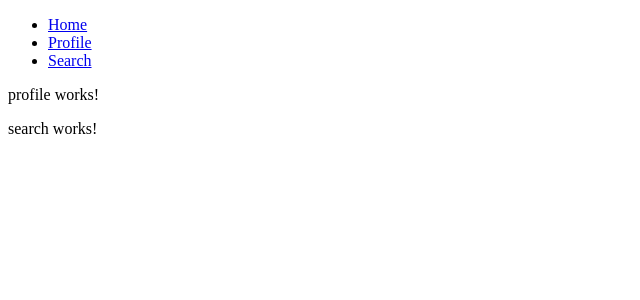
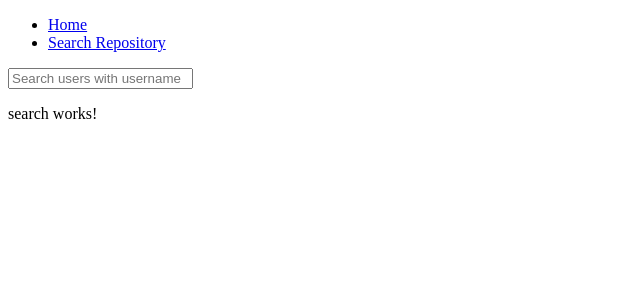
Before and after one commit to DavidWatibini/git-search, an Angular app: page /search in a window 1280 px wide. Shown: the top 300 px of the page, without its empty margins (0-640 px from the left). Built offline with nearby package versions, Linux system fonts and the light colour scheme.

Commit message:
form input creadted and form modules imported

```diff
--- a/src/app/app.module.ts
+++ b/src/app/app.module.ts
@@ -7,6 +7,7 @@ import {HttpClientModule} from '@angular/common/http';
 import { ProfileComponent } from './profile/profile.component';
 import { SearchComponent } from './search/search.component';
 import { RouterModule, Routes } from '@angular/router';
+import {FormsModule} from '@angular/forms'
 
 const routes:Routes=[
   {path:"profile",component:ProfileComponent},
--- a/src/app/profile/profile.component.html
+++ b/src/app/profile/profile.component.html
@@ -3,14 +3,13 @@
     <div>
       <ul>
         <li><a class="navbar-brand" href="#">Home</a></li>
-        <li><a routerLink='/profile' routerLinkActive='active'>Profile</a></li>
-        <li><a routerLink='/search' routerLinkActive='active'>Search</a></li>
+        <li><a routerLink='/search' routerLinkActive='active'>Search Repository</a></li>
       </ul>
     </div>
   </div>
 </nav>
-<p>
-  profile works!
-</p>
+<div class="form-group">
+		<input type="text" class="form-control" placeholder="Search users with username">
+	</div>
 
 <router-outlet></router-outlet>
```
